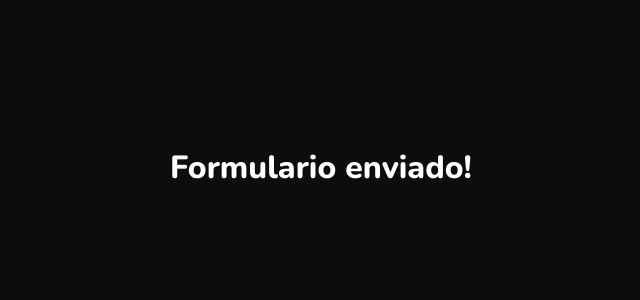
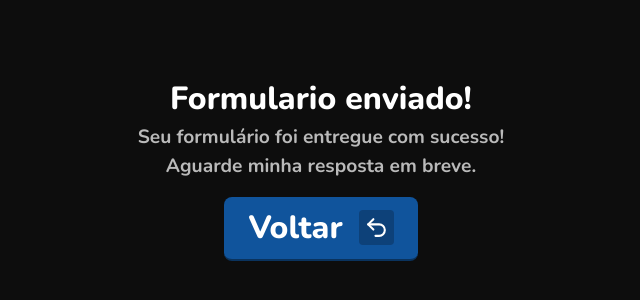
Before and after one commit to daviaxs/portfolio-v2, a Next.js app: page /form-sent in a window 1280 px wide. Shown: the part 232-532 px from the top of the page, without its empty margins (319-959 px from the left). Built offline with nearby package versions, Linux system fonts and the light colour scheme.

Commit message:
feat: Update FormSent page with form submission confirmation message and back button

```diff
--- a/src/app/form-sent/page.tsx
+++ b/src/app/form-sent/page.tsx
@@ -1,11 +1,31 @@
+import { Button } from '@/shared/components/button'
 import { Title } from '../utils/Title'
+import { Undo2 } from 'lucide-react'
+import Link from 'next/link'
+import { AnimatePage } from '../app/animatePage'
 
 export default function FormSent() {
   return (
-    <main className="flex items-center justify-center w-full h-full">
-      <div>
-        <Title>Formulario enviado!</Title>
-      </div>
-    </main>
+    <AnimatePage>
+      <main className="flex flex-col items-center justify-center gap-4 w-full h-full">
+        <div>
+          <Title className="text-center">Formulario enviado!</Title>
+
+          <p className="font-bold text-[1.2rem] text-center text-grey-100 max-sm:text-[1rem]">
+            Seu formulário foi entregue com sucesso! <br />
+            Aguarde minha resposta em breve.
+          </p>
+        </div>
+
+        <Link href="http://localhost:3000/app/home">
+          <Button.Root>
+            <Button.Text>Voltar</Button.Text>
+            <Button.Icon>
+              <Undo2 color="#fff" size={25} />
+            </Button.Icon>
+          </Button.Root>
+        </Link>
+      </main>
+    </AnimatePage>
   )
 }
```
